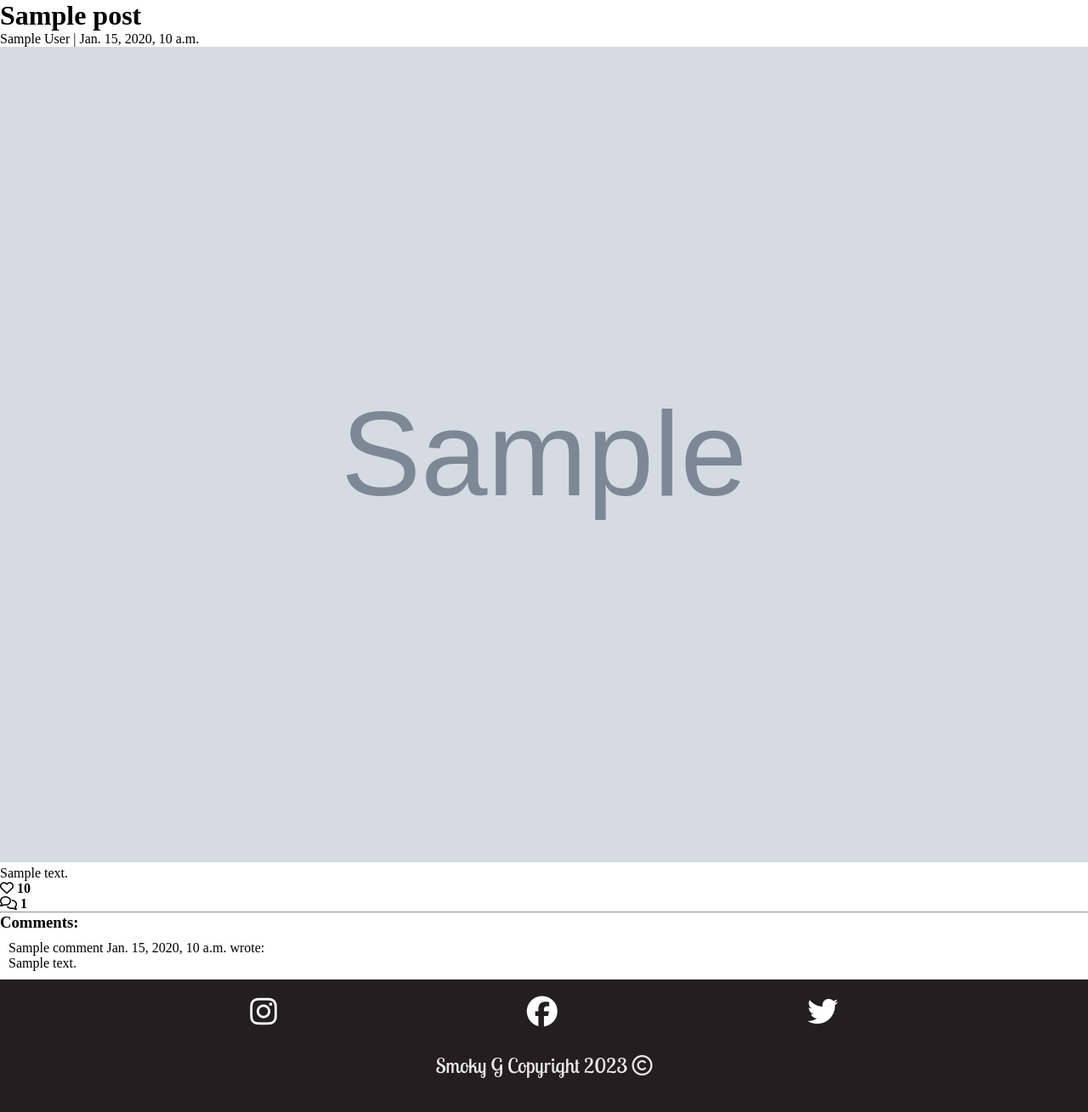
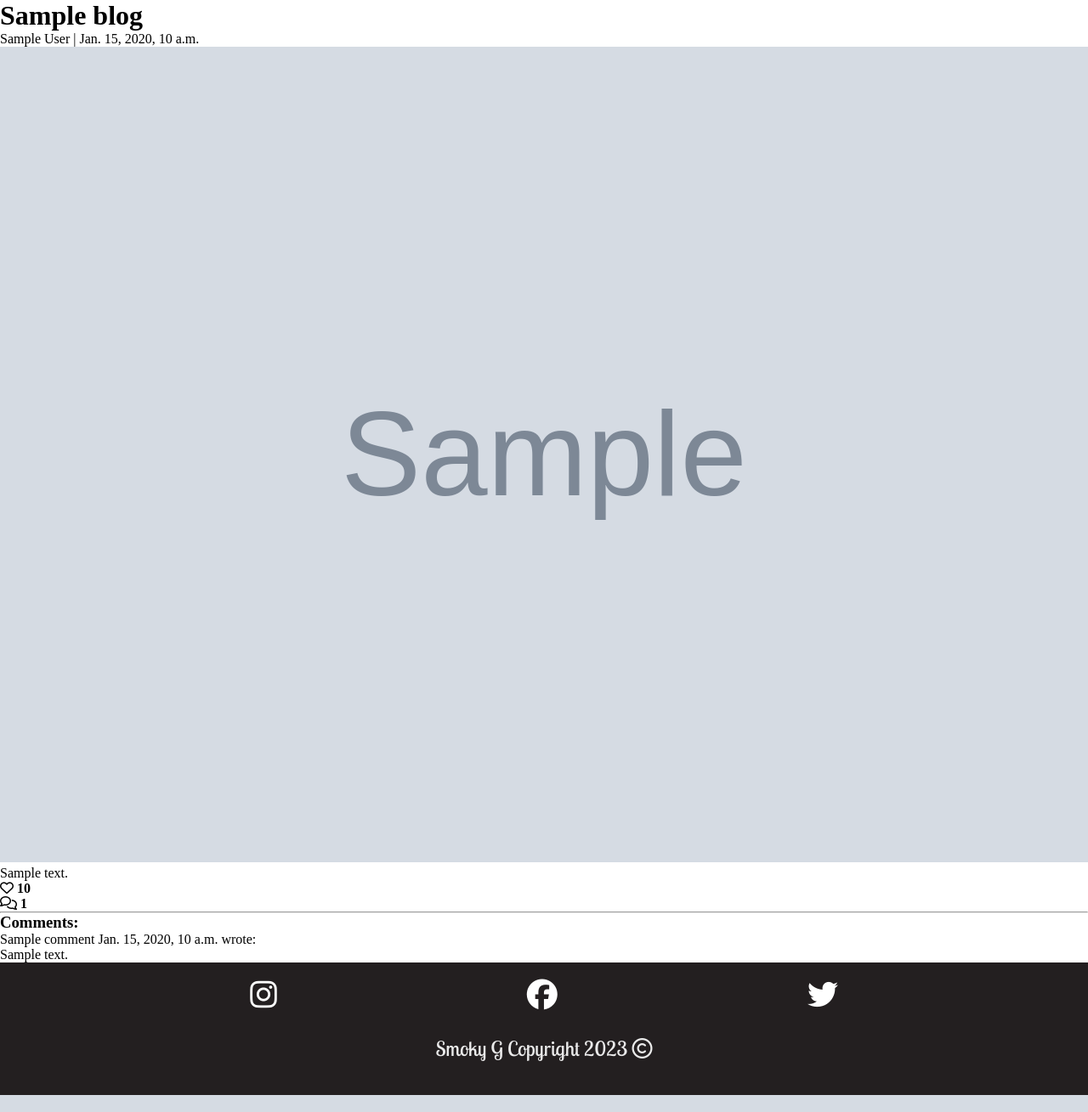
Before and after one commit to JarradBaker/CI_PP4_Django_SmokyG, a Django app: template templates/post_detail.html in a window 1280 px wide. Shown: the part 80-1389 px from the top of the page at 85% size. Run offline with Django 3.2, Linux system fonts and the light colour scheme; the template is opened without the code that fills it: most values are stand-ins (such as "Sample title", 1, 10 or a date in 2020); grey boxes marked "Sample" are stand-in pictures; data that the repository does not hold is empty; some libraries are stand-ins or nearby versions.

Commit message:
Add: blog post detail

```diff
--- a/blog/models.py
+++ b/blog/models.py
@@ -37,8 +37,14 @@
 	is_featured = models.BooleanField(default=False)
 	likes = models.ManyToManyField(User, related_name='blog_likes', blank=True)
 
+	class Meta:
+		ordering = ['-created_on']
+
 	def __str__(self):
 		return self.title
+
+	def number_of_likes(self):
+		return self.likes.count()
 
 
 # class Post(models.Model):
--- a/blog/urls.py
+++ b/blog/urls.py
@@ -1,8 +1,9 @@
 from . import views
 from django.urls import path
+from smoky_g.views import blog
 
 
 urlpatterns = [
-    path('', views.PostList.as_view(), name='home'),
-    path('<slug:slug>/', views.PostDetail.as_view(), name='post_detail'),
+    path('', smoky_g.views.blog, name='blog'),
+    path('<slug:slug>/', views.BlogPost.as_view(), name='post_detail'),
 ]
--- a/smoky_g/settings.py
+++ b/smoky_g/settings.py
@@ -33,6 +33,7 @@
 ALLOWED_HOSTS = [
     '8000-jarradbaker-cipp4django-9wsl0hd67sn.ws-eu102.gitpod.io',
     '8000-jarradbaker-cipp4django-9wsl0hd67sn.ws-eu103.gitpod.io',
+    '8000-jarradbaker-cipp4django-5w3l7jitl0a.ws-eu103.gitpod.io',
     'django-smokyg-76764bee02de.herokuapp.com',
     'localhost'
 ]
@@ -68,7 +69,6 @@
 CRISPY_ALLOWED_TEMPLATE_PACKS = "bootstrap5"
 
 CRISPY_TEMPLATE_PACK = "bootstrap5"
-
 
 MIDDLEWARE = [
     'django.middleware.security.SecurityMiddleware',
--- a/smoky_g/views.py
+++ b/smoky_g/views.py
@@ -7,7 +7,7 @@
 
 
 def blog(request):
-    blogs = Blog.objects.all()
+    blogs = Blog.objects.filter(status="Published")
     context = {
         'blogs': blogs,
     }
--- a/templates/blog.html
+++ b/templates/blog.html
@@ -6,6 +6,7 @@
         {% for blog in blogs %}
         <div class="blog-post-tile grey-background">
             <div class="blog-post-img-container">
+                <a href="{% url 'post_detail' blog.slug  %}">
                     <div class="tile-span">
                         <span class="white-font">{{ blog.title }}</span>
                     </div>
@@ -13,6 +14,8 @@
                     <div class="tile-span">
                         <span class="white-font">Author: {{ blog.author }}</span>
                     </div>
+                </a>
+
             </div>
 
         </div>
--- a/templates/post_detail.html
+++ b/templates/post_detail.html
@@ -2,83 +2,67 @@
 
 {% load crispy_forms_tags %}
 
-<div class="masthead">
-    <div class="container">
-        <div class="row g-0">
-            <div class="col-md-6 masthead-text">
+<div class="blog-post">
+    <div class="blog-header">
         <!-- Post title goes in these h1 tags -->
-                <h1 class="post-title">{{ post.title }}</h1>
+        <h1 class="blog-title">{{ blog.title }}</h1>
         <!-- Post author goes before the | the post's created date goes after -->
-                <p class="post-subtitle">{{ post.author }} | {{ post.created_on }}</p>
-            </div>
-            <div class="d-none d-md-block col-md-6 masthead-image">
-                <!-- The featured image URL goes in the src attribute -->
-                {% if "placeholder" in post.featured_image.url %}
+        <p class="blog-subtitle">{{ blog.author }} | {{ blog.created_on }}</p>
+
+        {% if "placeholder" in blog.featured_image.url %}
             <img src="https://codeinstitute.s3.amazonaws.com/fullstack/blog/default.jpg" width="100%">
             {% else %}
             <img src=" {{ post.featured_image.url }}" width="100%">
             {% endif %}
     </div>
-        </div>
-    </div>
-</div>
 
-<div class="container">
-    <div class="row">
-        <div class="col card mb-4  mt-3 left  top">
-            <div class="card-body">
-                <!-- The post content goes inside the card-text. -->
-                <!-- Use the | safe filter inside the template tags -->
-                <p class="card-text ">
-                    {{ post.content | safe }}
+    <div class="blog-body">
+        <div class="post-content">
+            <p class="post-content-text">
+                {{ blog.content | safe }}
             </p>
-                <div class="row">
-
-                    <div class="col-1">
             <!-- The number of likes goes before the closing strong tag -->
-                        <strong class="text-secondary"><i class="far fa-heart"></i> {{ post.number_of_likes }} </strong>
-                    </div>
-                    <div class="col-1">
+            <strong class="comment-text"><i class="far fa-heart"></i> {{ blog.number_of_likes }} </strong>
+            <div class="blog-comments-count">
                 {% with comments.count as total_comments %}
-                        <strong class="text-secondary"><i class="far fa-comments"></i>
+                <strong class="comment-text"><i class="far fa-comments"></i>
                     <!-- Our total_comments variable goes before the closing strong tag -->
                     {{ total_comments }}</strong>
                 {% endwith %}
             </div>
-                </div>
-            </div>
-        </div>
-    </div>
-    <div class="row">
-        <div class="col">
+
             <hr>
-        </div>
-    </div>
-    <div class="row">
-        <div class="col-md-8 card mb-4  mt-3 ">
+
+            <div class="blog-comments">
                 <h3>Comments:</h3>
-            <div class="card-body">
-                <!-- We want a for loop inside the empty control tags to iterate through each comment in comments -->
+                <div class="comment-body">
                     {% for comment in comments %}
-                <div class="comments" style="padding: 10px;">
-                    <p class="font-weight-bold">
+                    <p>
                         <!-- The commenter's name goes here. Check the model if you're not sure what that is -->
                         {{ comment.name }}
-                        <span class=" text-muted font-weight-normal">
+                        <span class="comment-text">
                             <!-- The comment's created date goes here -->
                             {{ comment.created_on }}
                         </span> wrote:
                     </p>
                     <!-- The body of the comment goes before the | -->
                     {{ comment.body | linebreaks }}
-                </div>
                 <!-- Our for loop ends here -->
                 {% endfor %}
                 </div>
             </div>
+        </div>
+    </div>
+</div>
+
+
+
+
+<!-- For Later -->
+<!-- <div class="container">
+    <div class="row">
         <div class="col-md-4 card mb-4  mt-3 ">
             <div class="card-body">
-                <!-- For later -->
                 {% if commented %}
                 <div class="alert alert-success" role="alert">
                     Your comment is awaiting approval
@@ -99,6 +83,6 @@
             </div>
         </div>
     </div>
-</div>
+</div> -->
 
 {% endblock content %}
```
Also changed, not shown: blog/views.py (+76 -20 lines). Lines whose indentation alone changed are shown as unchanged.
